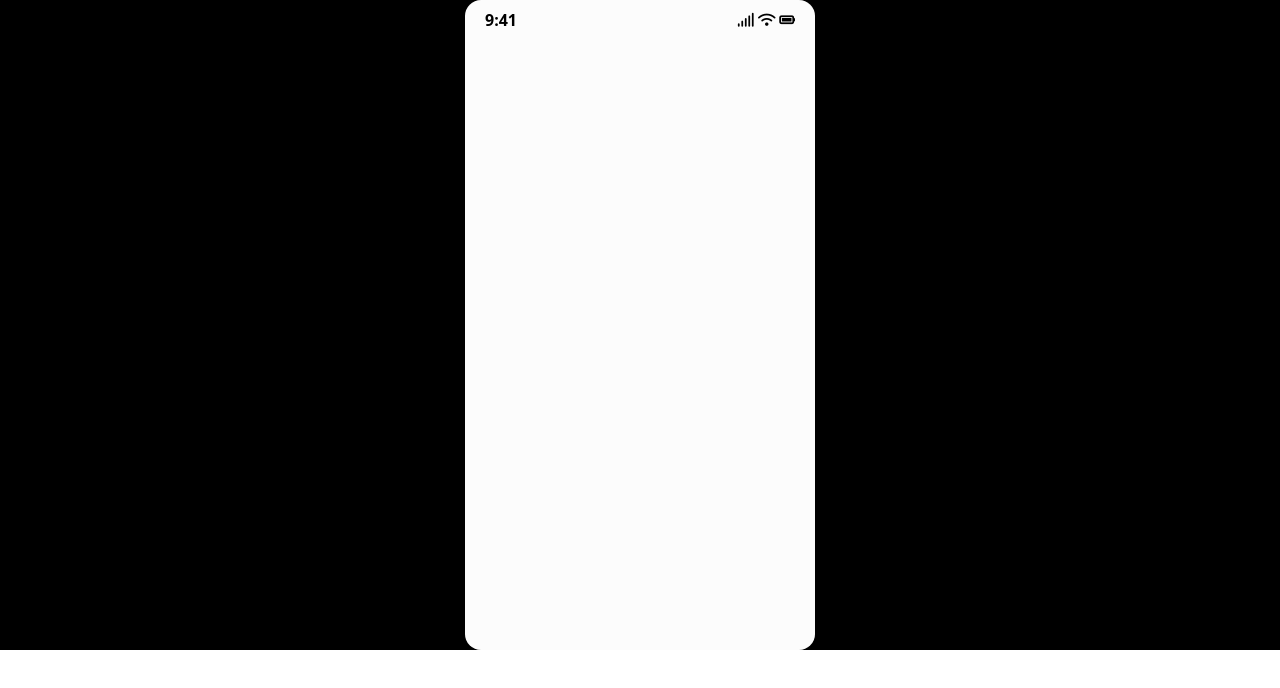
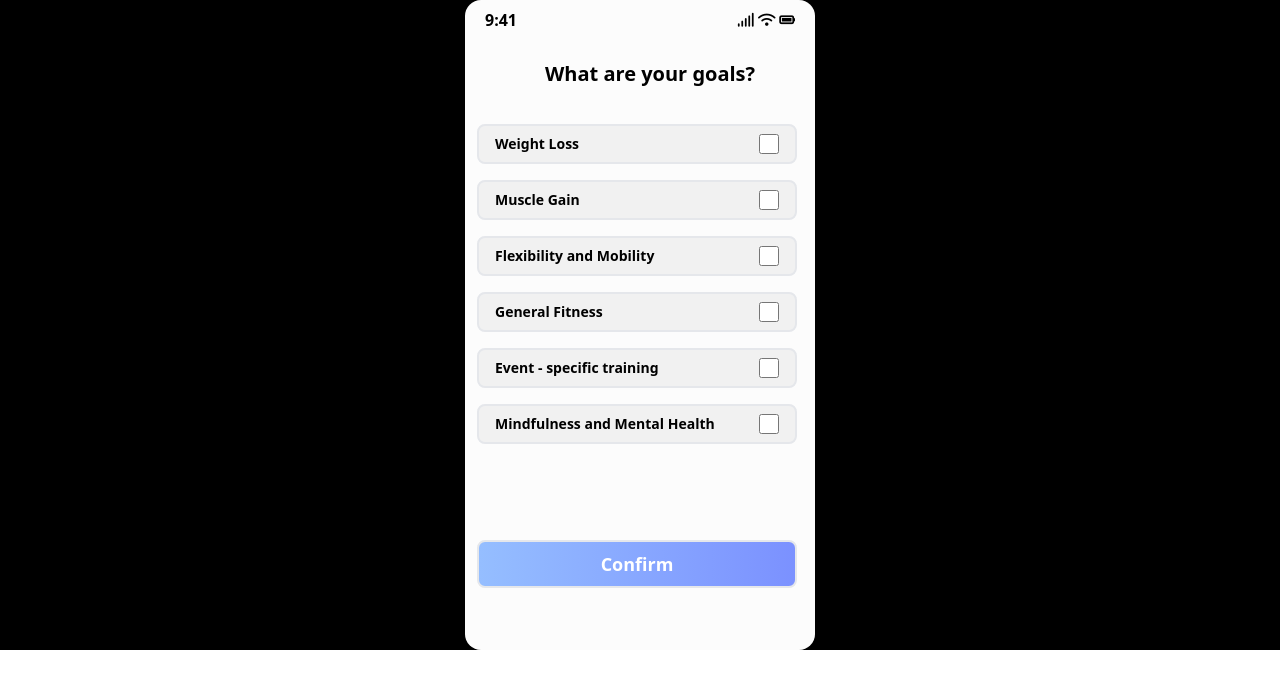
Before and after one commit to MayurRautCode/Dacoid-Assisment, a website: page src/page5.html in a window 1280 px wide. Drawn offline with Linux system fonts and the light colour scheme.

Commit message:
2 update

```diff
--- a/src/page5.html
+++ b/src/page5.html
@@ -1,12 +1,16 @@
 <!DOCTYPE html>
 <html lang="en">
+
 <head>
     <meta charset="UTF-8">
     <meta name="viewport" content="width=device-width, initial-scale=1.0">
     <title>Document</title>
     <link href="output.css" rel="stylesheet">
-    <link rel="stylesheet" href="https://cdnjs.cloudflare.com/ajax/libs/font-awesome/6.5.2/css/all.min.css" integrity="sha512-SnH5WK+bZxgPHs44uWIX+LLJAJ9/2PkPKZ5QiAj6Ta86w+fsb2TkcmfRyVX3pBnMFcV7oQPJkl9QevSCWr3W6A==" crossorigin="anonymous" referrerpolicy="no-referrer" />
+    <link rel="stylesheet" href="https://cdnjs.cloudflare.com/ajax/libs/font-awesome/6.5.2/css/all.min.css"
+        integrity="sha512-SnH5WK+bZxgPHs44uWIX+LLJAJ9/2PkPKZ5QiAj6Ta86w+fsb2TkcmfRyVX3pBnMFcV7oQPJkl9QevSCWr3W6A=="
+        crossorigin="anonymous" referrerpolicy="no-referrer" />
 </head>
+
 <body>
     <div class="main flex justify-center bg-black">
         <div class="page1 w-[350px] h-[650px] bg-[#FCFCFC] rounded-2xl">
@@ -19,7 +23,44 @@
                 </span>
 
             </div>
+            <h1 class="text-xl text-black font-semibold ml-20 mt-7 mb-9">What are your goals?</h1>
+
+            <div class="bg-[#F1F1F1] text-black w-80  h-10 rounded-lg ml-3 hover:border-blue-600 border-2 outline-none mb-4 flex justify-between pl-4 pr-4 items-center font-semibold text-sm">
+                <p>Weight Loss</p>
+                <input type="checkbox" id="check" class="w-5 h-5 ml-3">
+            </div>
+
+            <div class="bg-[#F1F1F1] text-black w-80  h-10 rounded-lg ml-3 hover:border-blue-600 border-2 outline-none mb-4 flex justify-between pl-4 pr-4 items-center font-semibold text-sm">
+                <p>Muscle Gain</p>
+                <input type="checkbox" id="check" class="w-5 h-5 ml-3">
+            </div>
+
+            <div class="bg-[#F1F1F1] text-black w-80  h-10 rounded-lg ml-3 hover:border-blue-600 border-2 outline-none mb-4 flex justify-between pl-4 pr-4 items-center font-semibold text-sm">
+                <p>Flexibility and Mobility</p>
+                <input type="checkbox" id="check" class="w-5 h-5 ml-3">
+            </div>
+
+            <div class="bg-[#F1F1F1] text-black w-80  h-10 rounded-lg ml-3 hover:border-blue-600 border-2 outline-none mb-4 flex justify-between pl-4 pr-4 items-center font-semibold text-sm">
+                <p>General Fitness</p>
+                <input type="checkbox" id="check" class="w-5 h-5 ml-3">
+            </div>
+
+            <div class="bg-[#F1F1F1] text-black w-80  h-10 rounded-lg ml-3 hover:border-blue-600 border-2 outline-none mb-4 flex justify-between pl-4 pr-4 items-center font-semibold text-sm">
+                <p>Event - specific training</p>
+                <input type="checkbox" id="check" class="w-5 h-5 ml-3">
+            </div>
+
+            <div class="bg-[#F1F1F1] text-black w-80  h-10 rounded-lg ml-3 hover:border-blue-600 border-2 outline-none mb-4 flex justify-between pl-4 pr-4 items-center font-semibold text-sm">
+                <p>Mindfulness and Mental Health</p>
+                <input type="checkbox" id="check" class="w-5 h-5 ml-3">
+            </div>
+
+            <button
+                class="bg-gradient-to-r from-[#95BEFF] to-[#7B91FF] text-lg font-semibold text-white w-80 h-12 rounded-lg ml-3 hover:border-blue-600 border-2 outline-none mt-20 mb-8"><a
+                    href="page6.html">Confirm</a></button>
+
         </div>
     </div>
 </body>
+
 </html>
```
Also changed, not shown: src/output.css.
